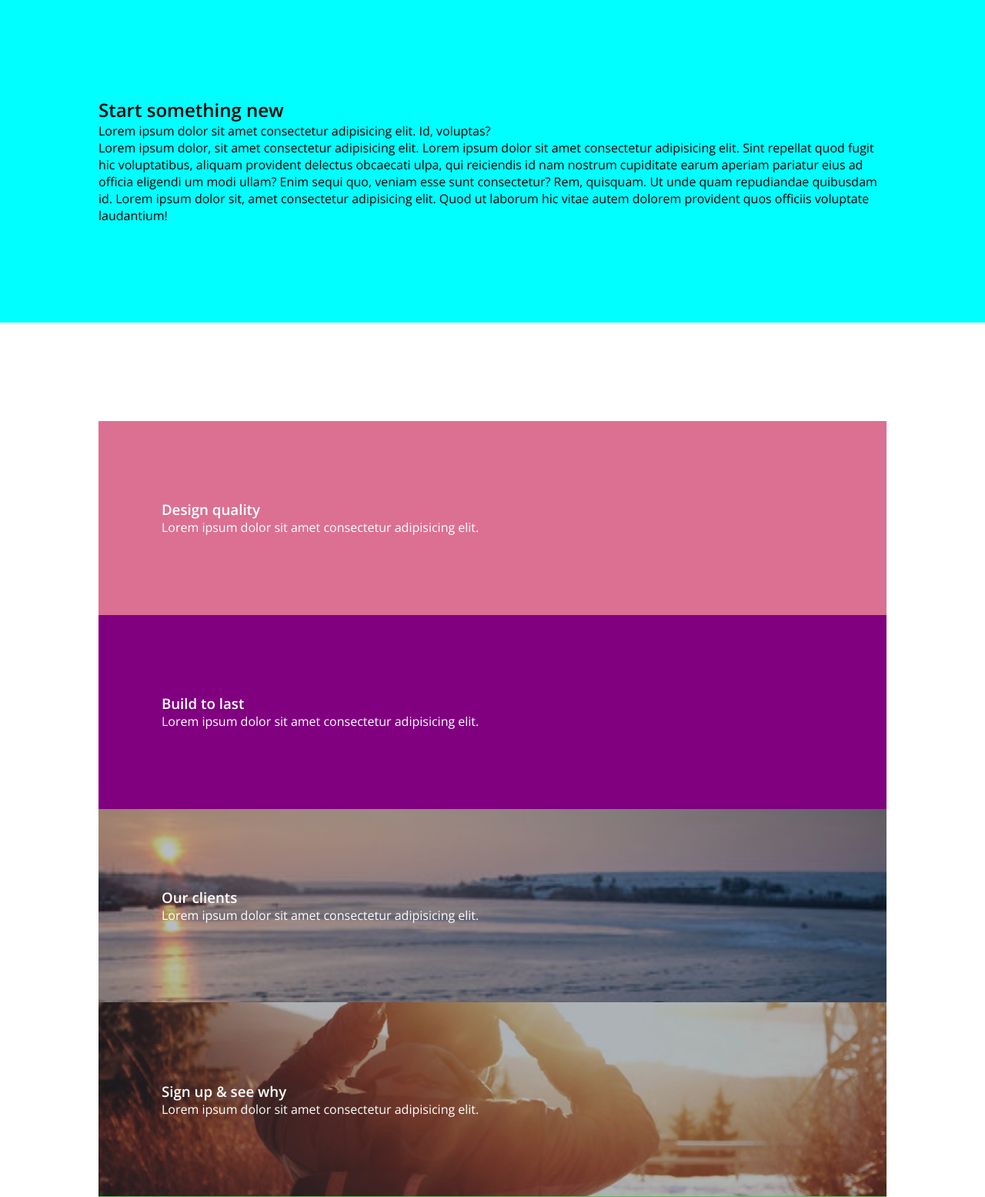
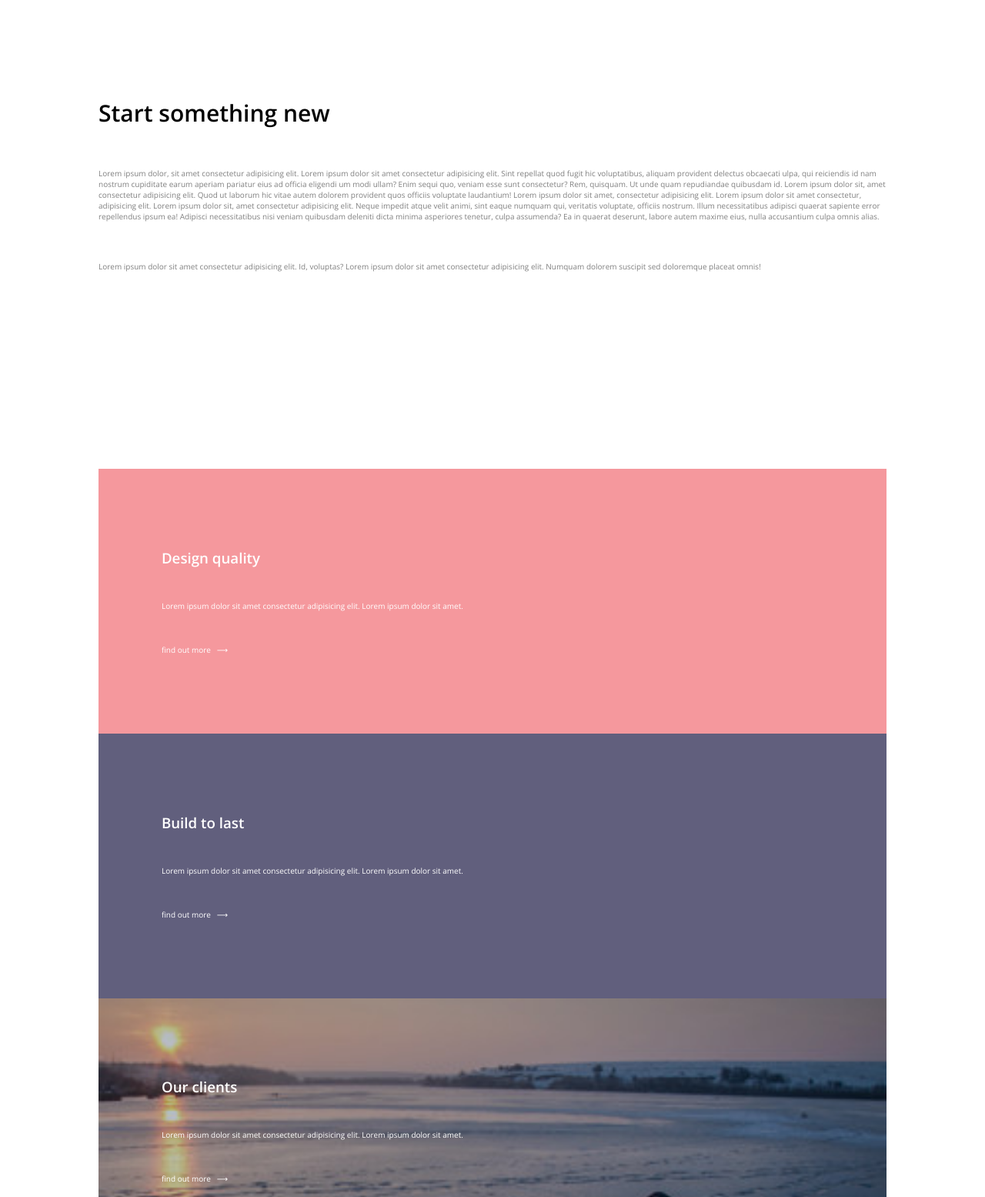
Before and after one commit to amahaya/P3_C2_Interface_statique_adaptable, a plain HTML site: page index.html in a window 1280 px wide. Shown: the part 802-2357 px from the top of the page at 77% size. Drawn offline with nearby package versions, Linux system fonts and the light colour scheme.

Commit message:
section3

```diff
--- a/index.html
+++ b/index.html
@@ -27,14 +27,15 @@
         <section id="section1">
             <div class="start_something">
                 <h2>Start something new</h2>
-                <p>Lorem ipsum dolor sit amet consectetur adipisicing elit. Id, voluptas? </p>
                 <p>Lorem ipsum dolor, sit amet consectetur adipisicing elit. Lorem ipsum dolor sit amet consectetur
                 adipisicing elit. Sint repellat quod fugit hic voluptatibus, aliquam provident delectus obcaecati
                 ulpa, qui reiciendis id nam nostrum cupiditate earum aperiam pariatur eius ad officia eligendi
                 um modi ullam? Enim sequi quo,
                 veniam esse sunt consectetur? Rem, quisquam. Ut unde quam repudiandae quibusdam id.
                 Lorem ipsum dolor sit, amet consectetur adipisicing elit.
-                Quod ut laborum hic vitae autem dolorem provident quos officiis voluptate laudantium!</p>
+                Quod ut laborum hic vitae autem dolorem provident quos officiis voluptate laudantium! Lorem ipsum dolor sit amet, consectetur adipisicing elit. Lorem ipsum dolor sit amet consectetur, adipisicing elit. Lorem ipsum dolor sit, amet consectetur adipisicing elit. Neque impedit atque velit animi, sint eaque numquam qui, veritatis voluptate, officiis nostrum. Illum necessitatibus adipisci quaerat sapiente error repellendus ipsum ea! Adipisci necessitatibus nisi veniam quibusdam deleniti dicta minima asperiores tenetur, culpa assumenda? Ea in quaerat deserunt, labore autem maxime eius, nulla accusantium culpa omnis alias.</p>
+                <p>Lorem ipsum dolor sit amet consectetur adipisicing elit. Id, voluptas? Lorem ipsum dolor sit amet consectetur adipisicing elit. Numquam dolorem suscipit sed doloremque placeat omnis!</p>
+
             </div>
         </section>
 
@@ -42,32 +43,32 @@
         <section id="section2">
             <div id= "section2-bloc1" class="box">
                 <h3>Design quality</h3>
-                <p>Lorem ipsum dolor sit amet consectetur adipisicing elit.</p>
-
+                <p>Lorem ipsum dolor sit amet consectetur adipisicing elit. Lorem ipsum dolor sit amet.</p>
+                <p>find out more &nbsp;  &#10230</p>
             </div>
 
             <div id= "section2-bloc2" class="box">
                 <h3>Build to last</h3>
-                <p>Lorem ipsum dolor sit amet consectetur adipisicing elit.</p>
-
+                <p>Lorem ipsum dolor sit amet consectetur adipisicing elit. Lorem ipsum dolor sit amet.</p>
+                <p>find out more &nbsp;  &#10230</p>
             </div>
 
             <div id= "section2-bloc3" class="box">
                 <h3>Our clients</h3>
-                <p>Lorem ipsum dolor sit amet consectetur adipisicing elit.</p>
-
+                <p>Lorem ipsum dolor sit amet consectetur adipisicing elit. Lorem ipsum dolor sit amet.</p>
+                <p>find out more &nbsp;  &#10230</p>
             </div>
 
             <div id= "section2-bloc4" class="box">
                 <h3>Sign up & see why</h3>
-                <p>Lorem ipsum dolor sit amet consectetur adipisicing elit.</p>
-
+                <p>Lorem ipsum dolor sit amet consectetur adipisicing elit. Lorem ipsum dolor sit amet.</p>
+                <p>find out more &nbsp;  &#10230</p>
             </div>
 
             <div id= "section2-bloc5" class="box">
                 <h3>Perfects pictures</h3>
-                <p>Lorem ipsum dolor sit amet consectetur adipisicing elit.</p>
-
+                <p>Lorem ipsum dolor sit amet consectetur adipisicing elit. Lorem ipsum dolor sit amet.</p>
+                <p>find out more &nbsp;  &#10230</p>
             </div>
 
             <div> </div>
@@ -76,7 +77,7 @@
 
 
         <section id="section3" >
-            <h1>A look at the details</h1>
+            <h2>A look at the details</h2>
 
             <div id="section3-bloc1" class="box1"></div>
             <h5>Web based</h5>
--- a/style.css
+++ b/style.css
@@ -47,8 +47,17 @@ nav{
 #section1 {
     width: 100vw;
     padding: 10%;
-    background-color: aqua;
+    background-color: white;
 }
+.start_something p{
+    font-size: 10px;
+    padding-top: 5%;
+    color: gray;
+       }
+
+       .start_something h2{
+        font-size: 30px;
+    }
 
 #section2 {
     width: 100vw;
@@ -59,12 +68,17 @@ nav{
     padding: 10% 8%;
     color: white;
 }
+.box p{
+    font-size: 10px;
+    padding-top: 5%;
+    color: white;
+}
     #section2-bloc1{
-        background-color: palevioletred;
+        background-color: #f5989d;
 
     }
     #section2-bloc2{
-        background-color: purple;
+        background-color: #615f7d;
 
 
     }
@@ -81,7 +95,7 @@ nav{
     }
     #section2-bloc5{
 
-        background-color:rgb(98, 185, 98);
+        background-color: #5ccf86;
     }
 
 #section3 {
@@ -91,7 +105,12 @@ nav{
 }
 
 .box1{
-        margin: 2%;
+        margin: 10%;
+}
+.box1 p{
+    font-size: 10px;
+    padding-top: 30%;
+    color: white;
 }
 
 #section4 {
```
